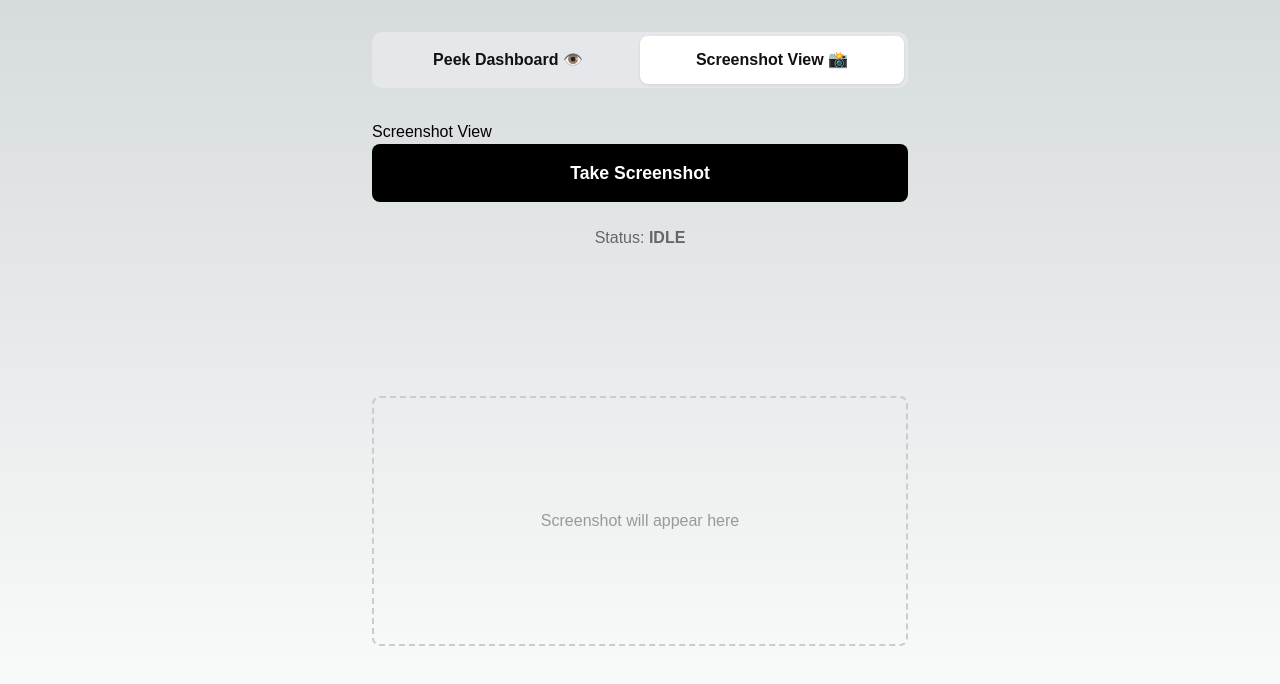
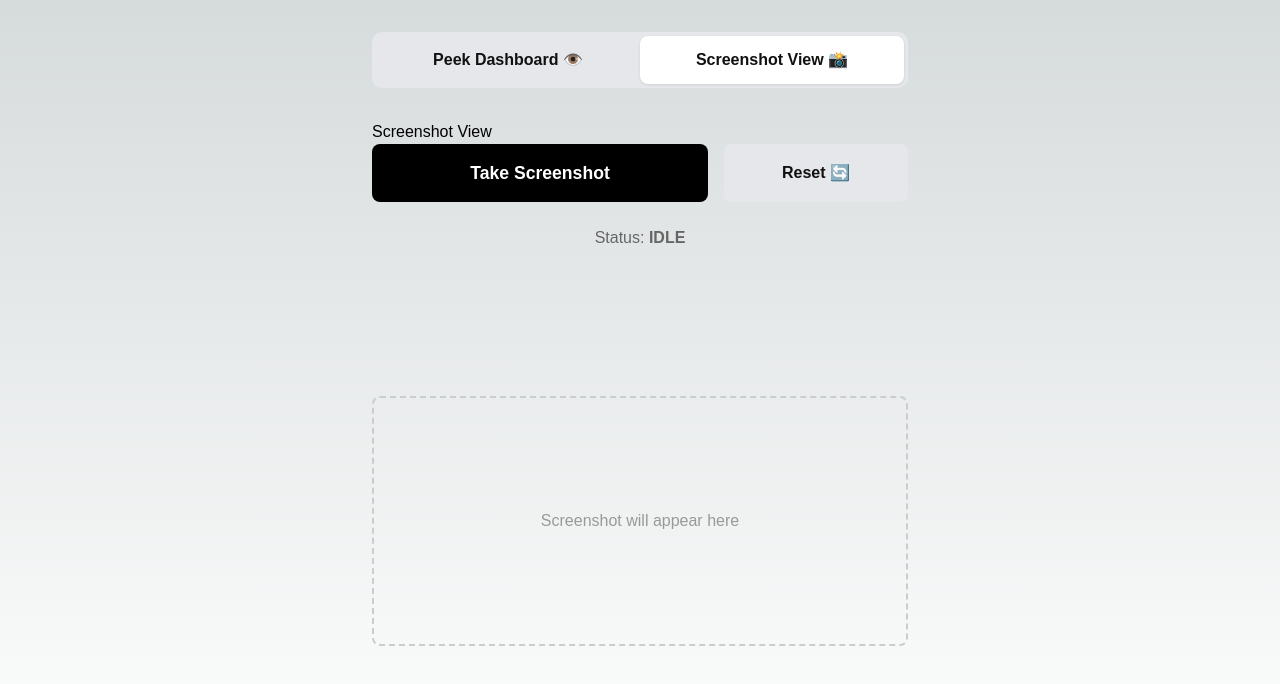
Before and after one commit to Robertmagic52/notes-peek, a Next.js app: page / in a window 1280 px wide. Both pictures are taken after a click on the button "Screenshot View 📸". Shown: the top 684 px of the page. Built offline with nearby package versions, Linux system fonts and the light colour scheme.

Commit message:
Implement screenshot reset functionality
Added a reset function to clear local state and notify the backend to reset its state.

```diff
--- a/app/page.tsx
+++ b/app/page.tsx
@@ -92,6 +92,21 @@ export default function PeekDashboard() {
     }
   };
 
+  // BACKEND RESET FUNCTION: Clears local state AND tells the backend to wipe its image/command state
+  const handleResetScreenshot = async () => {
+    setScreenshotData(null);
+    setScreenshotStatus('idle');
+    try {
+      await fetch('/api/screenshot', {
+        method: 'POST',
+        headers: { 'Content-Type': 'application/json' },
+        body: JSON.stringify({ command: 'idle' }),
+      });
+    } catch (err) {
+      console.error('Failed to reset backend', err);
+    }
+  };
+
   return (
     <div style={{ padding: '2rem', fontFamily: 'sans-serif', maxWidth: '600px', margin: '0 auto', display: 'flex', flexDirection: 'column', minHeight: '100vh' }}>
 
@@ -116,7 +131,6 @@ export default function PeekDashboard() {
         <>
           <h1>Dashboard</h1>
 
-          {/* Primary Controls */}
           <div style={{ display: 'flex', gap: '1rem', marginBottom: '1.5rem' }}>
             {status === 'stop' ? (
               <button
@@ -139,7 +153,6 @@ export default function PeekDashboard() {
             <strong>Status: {status === 'stop' ? 'Stopped' : 'Listening'}</strong>
           </div>
 
-          {/* Active Peek Display */}
           <div style={{ padding: '2rem', border: '2px solid #333', borderRadius: '12px', minHeight: '140px', backgroundColor: '#f9fafb', marginBottom: '2rem' }}>
             <div style={{ display: 'flex', justifyContent: 'space-between', alignItems: 'center', marginBottom: '1rem' }}>
               <h2 style={{ margin: 0, fontSize: '1rem', color: '#666' }}>Active Peek:</h2>
@@ -159,7 +172,6 @@ export default function PeekDashboard() {
 
           <div style={{ flexGrow: 1 }}></div>
 
-          {/* History Feed Section */}
           <div style={{ borderTop: '2px solid #e5e7eb', paddingTop: '1.5rem', marginTop: '2rem' }}>
             <h3 style={{ margin: '0 0 1rem 0', fontSize: '1.1rem', color: '#374151' }}>Previous Peeks History ({history.length})</h3>
             {history.length === 0 ? (
@@ -176,7 +188,6 @@ export default function PeekDashboard() {
             )}
           </div>
 
-          {/* Download Shortcut Button */}
           <div style={{ marginTop: '2rem', textAlign: 'center' }}>
             <a
               href="https://www.icloud.com/shortcuts/da003ebafb424909a339a60832ebf312"
@@ -195,12 +206,20 @@ export default function PeekDashboard() {
         <>
           <h1>Screenshot View</h1>
 
-          <button
-            onClick={handleTriggerScreenshot}
-            style={{ width: '100%', padding: '1rem', backgroundColor: '#000', color: '#fff', border: 'none', borderRadius: '8px', cursor: 'pointer', fontSize: '1.1rem', fontWeight: 'bold', marginBottom: '1.5rem' }}
-          >
-            {screenshotStatus === 'waiting' ? 'Waiting for Device...' : 'Take Screenshot'}
-          </button>
+          <div style={{ display: 'flex', gap: '1rem', marginBottom: '1.5rem' }}>
+            <button
+              onClick={handleTriggerScreenshot}
+              style={{ flex: 2, padding: '1rem', backgroundColor: '#000', color: '#fff', border: 'none', borderRadius: '8px', cursor: 'pointer', fontSize: '1.1rem', fontWeight: 'bold' }}
+            >
+              {screenshotStatus === 'waiting' ? 'Waiting for Device...' : 'Take Screenshot'}
+            </button>
+            <button
+              onClick={handleResetScreenshot}
+              style={{ flex: 1, padding: '1rem', backgroundColor: '#e5e7eb', color: '#111', border: 'none', borderRadius: '8px', cursor: 'pointer', fontSize: '1rem', fontWeight: 'bold' }}
+            >
+              Reset 🔄
+            </button>
+          </div>
 
           <div style={{ textAlign: 'center', color: '#666', marginBottom: '1.5rem' }}>
             Status: <strong style={{ textTransform: 'uppercase' }}>{screenshotStatus}</strong>
```
